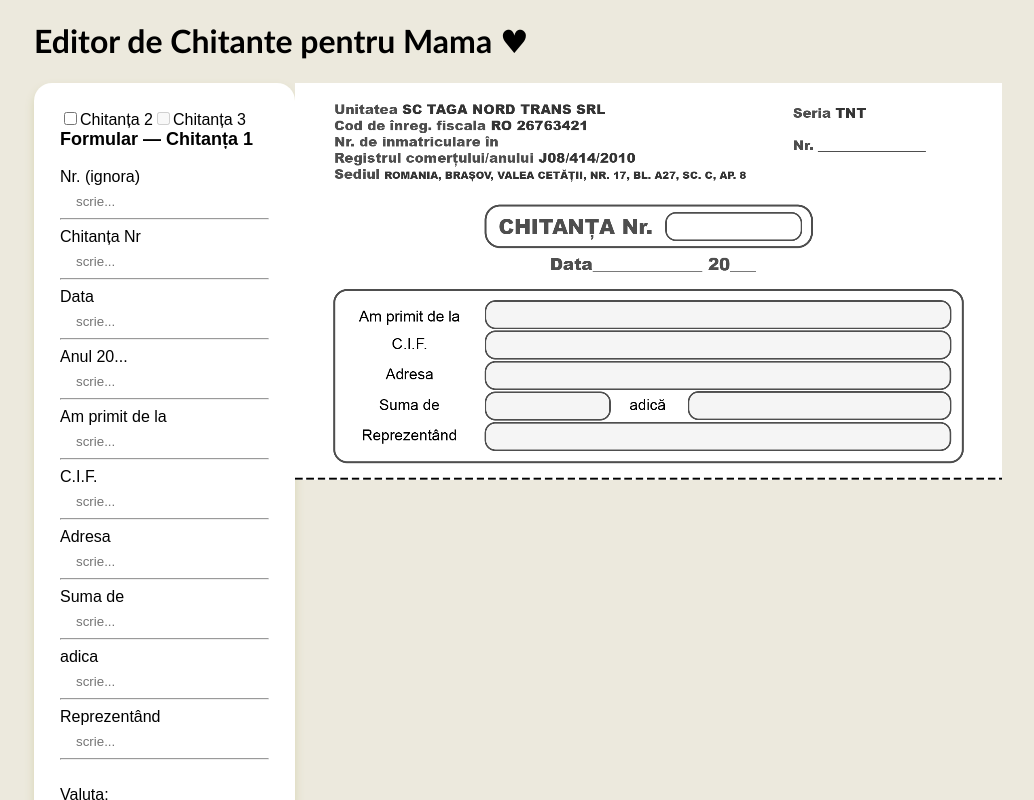
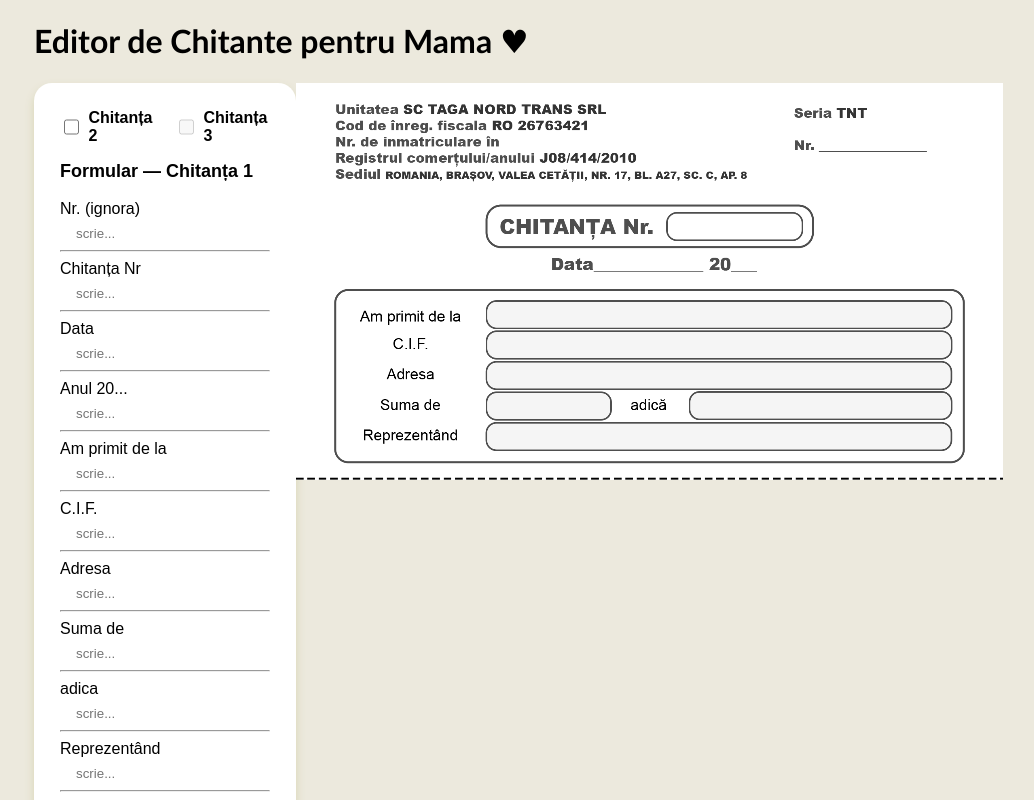
Before and after one commit to clevartist/Chitantier-2.0, a React (Create React App) app: page / in a window 1280 px wide. Shown: the top 800 px of the page, without its empty margins (4-1038 px from the left). Built offline with nearby package versions, Linux system fonts and the light colour scheme.

Commit message:
Update styles.css

```diff
--- a/src/styles.css
+++ b/src/styles.css
@@ -76,3 +76,33 @@ body {
     "Lucida Sans", Arial, sans-serif;
   border-radius: 10px;
 }
+
+.chitanta-toggles {
+  display: flex;
+  gap: 20px;
+  margin-bottom: 16px;
+}
+
+.chitanta-checkbox {
+  display: flex;
+  align-items: center;
+  gap: 6px;
+  font-weight: bold;
+  cursor: pointer;
+}
+
+.chitanta-checkbox input[type="checkbox"] {
+  width: 18px;
+  height: 18px;
+  cursor: pointer;
+}
+
+.form-divider {
+  margin: 24px 0;
+  border: none;
+  border-top: 2px solid #ececec;
+}
+
+.chitanta-form-block {
+  margin-bottom: 8px;
+}
```
